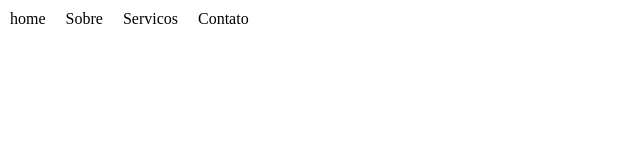
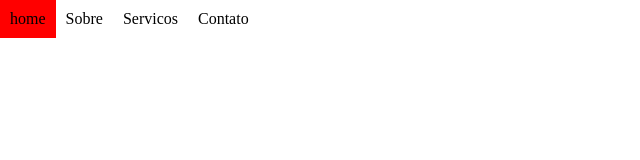
Before and after one commit to HallanBR/WEB-Development, a plain HTML site: page Iniciando com o CSS/Exercicios/03. Criando um menu basico e manipulando novas propriedades/index.html in a window 1280 px wide. Shown: the whole page, without its empty margins (0-640 px from the left). Drawn offline with Linux system fonts and the light colour scheme.

Commit message:
Adiciona nova instrução para cor de fundo ao passar o mouse e implementa estilo correspondente

```diff
--- a/Iniciando com o CSS/Exercicios/03. Criando um menu basico e manipulando novas propriedades/style.css
+++ b/Iniciando com o CSS/Exercicios/03. Criando um menu basico e manipulando novas propriedades/style.css
@@ -15,3 +15,7 @@ ul{
 li{
     padding: 10px;      /* Espaçamento interno */
 }
+
+li:hover{
+    background-color: #ff0000;     /* Cor de fundo ao passar o mouse */
+}
```
Also changed, not shown: 1 other file.
